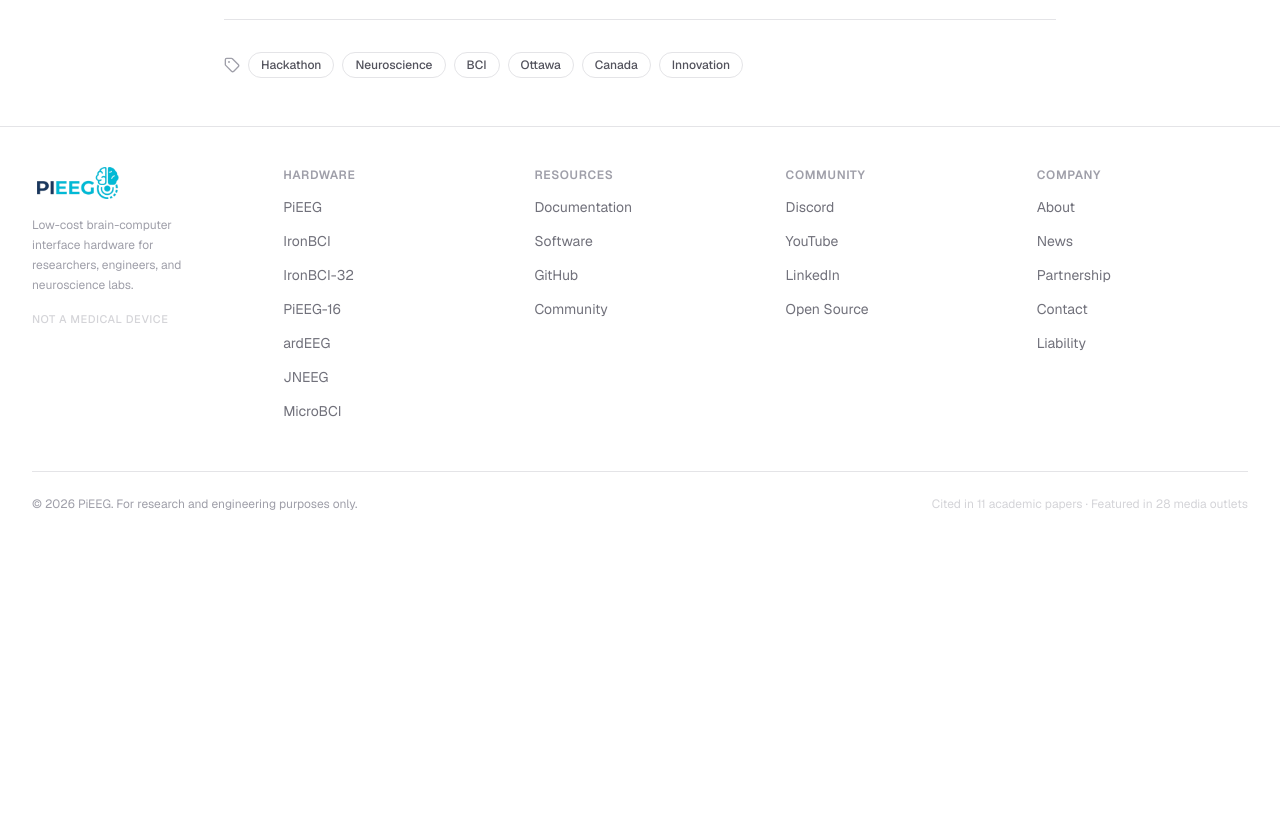
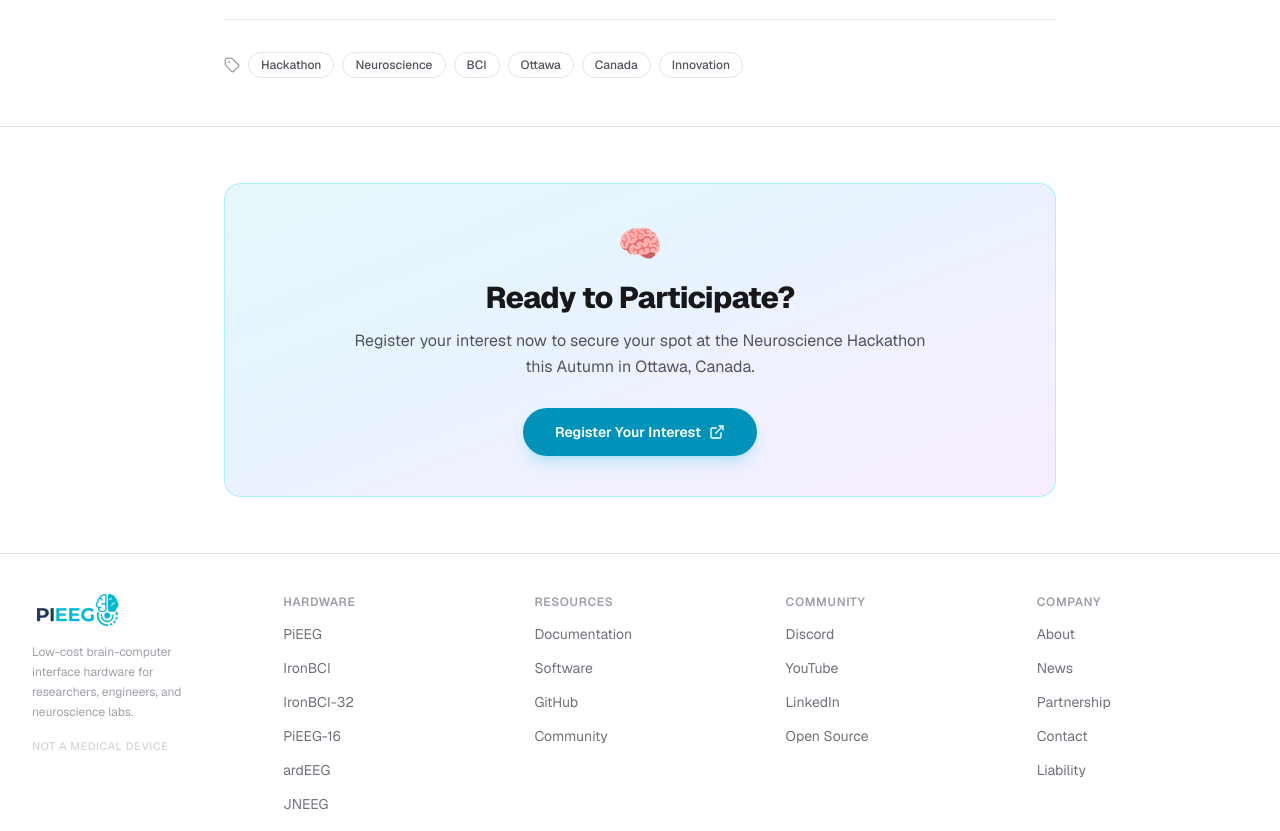
Before and after one commit to pieeg-club/PiEEG-com, a Next.js app: page /news/neuroscience-hackathon-announcement in a window 1280 px wide. Shown: the part 1960-2791 px from the top of the page. Before the commit the page ends 2512 px from the top, so only its background shows below. Built offline with nearby package versions, Linux system fonts and the light colour scheme.

Commit message:
Add Hackathon Registration CTA to News Article Page

```diff
--- a/src/app/news/[slug]/page.tsx
+++ b/src/app/news/[slug]/page.tsx
@@ -130,6 +130,36 @@
         </div>
       </section>
 
+      {/* Hackathon Registration CTA */}
+      {slug === 'neuroscience-hackathon-announcement' && (
+        <section className="py-14 border-t border-zinc-200 dark:border-zinc-800">
+          <div className="max-w-4xl mx-auto px-4 sm:px-6 lg:px-8">
+            <div className="rounded-2xl bg-gradient-to-br from-cyan-500/10 via-blue-500/10 to-purple-500/10 border border-cyan-200 dark:border-cyan-800 p-8 sm:p-10 text-center">
+              <div className="text-4xl mb-4">🧠</div>
+              <h2 className="text-2xl sm:text-3xl font-extrabold tracking-tight mb-3">
+                Ready to Participate?
+              </h2>
+              <p className="text-zinc-600 dark:text-zinc-400 mb-7 max-w-xl mx-auto leading-relaxed">
+                Register your interest now to secure your spot at the Neuroscience Hackathon this Autumn in Ottawa, Canada.
+              </p>
+              <a
+                href="https://forms.gle/KPr39g1xL5FnywXJ9"
+                target="_blank"
+                rel="noopener noreferrer"
+                className="inline-flex items-center gap-2 px-8 py-3.5 rounded-full bg-cyan-600 hover:bg-cyan-500 text-white font-semibold text-sm transition-colors shadow-lg shadow-cyan-500/20"
+              >
+                Register Your Interest
+                <svg xmlns="http://www.w3.org/2000/svg" className="w-4 h-4" viewBox="0 0 24 24" fill="none" stroke="currentColor" strokeWidth="2" strokeLinecap="round" strokeLinejoin="round">
+                  <path d="M18 13v6a2 2 0 0 1-2 2H5a2 2 0 0 1-2-2V8a2 2 0 0 1 2-2h6" />
+                  <polyline points="15 3 21 3 21 9" />
+                  <line x1="10" y1="14" x2="21" y2="3" />
+                </svg>
+              </a>
+            </div>
+          </div>
+        </section>
+      )}
+
       {/* Related Articles */}
       {relatedNews.length > 0 && (
         <section className="py-16 border-t border-zinc-200 dark:border-zinc-800 bg-zinc-50/50 dark:bg-zinc-900/30">
```
